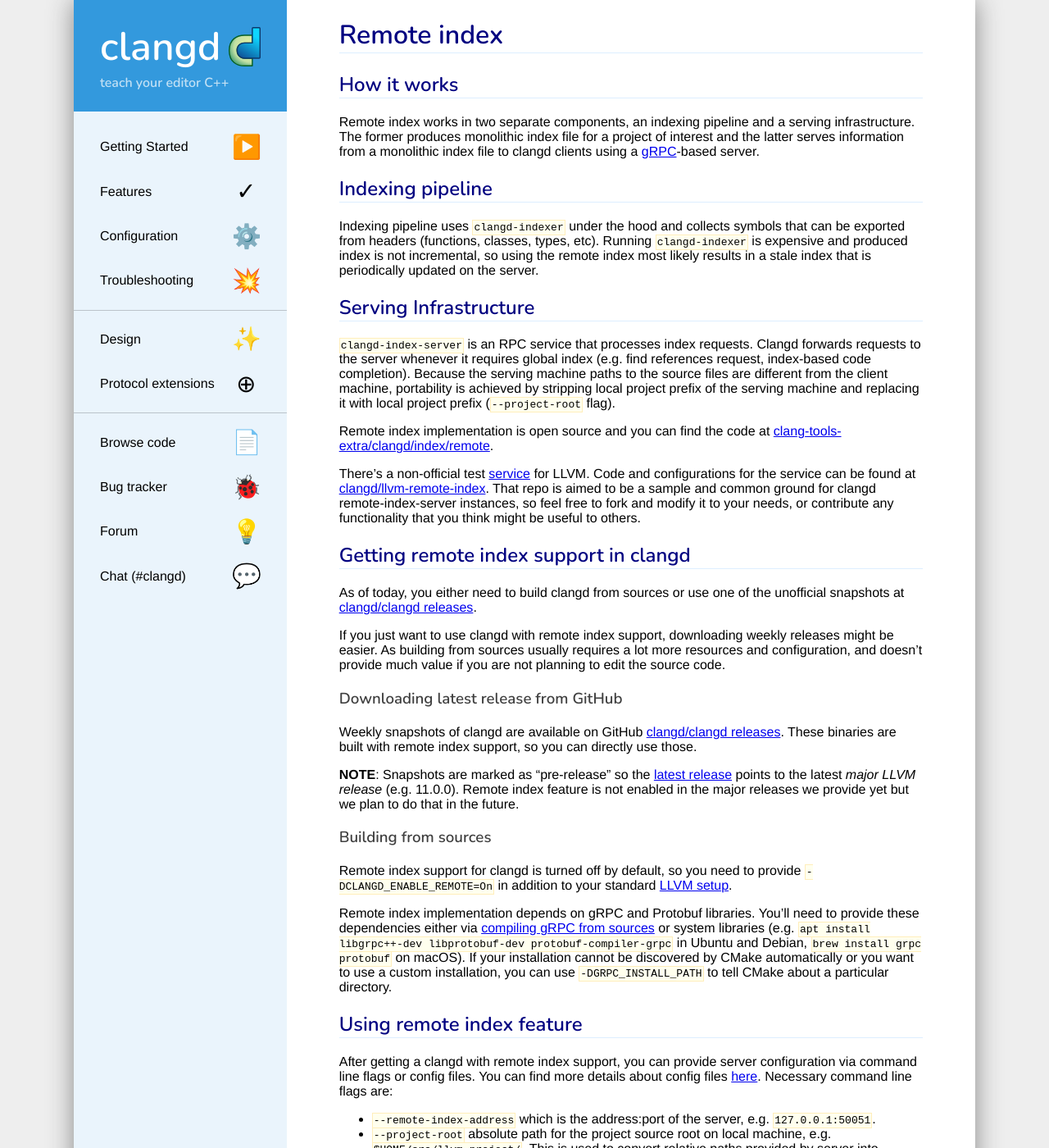
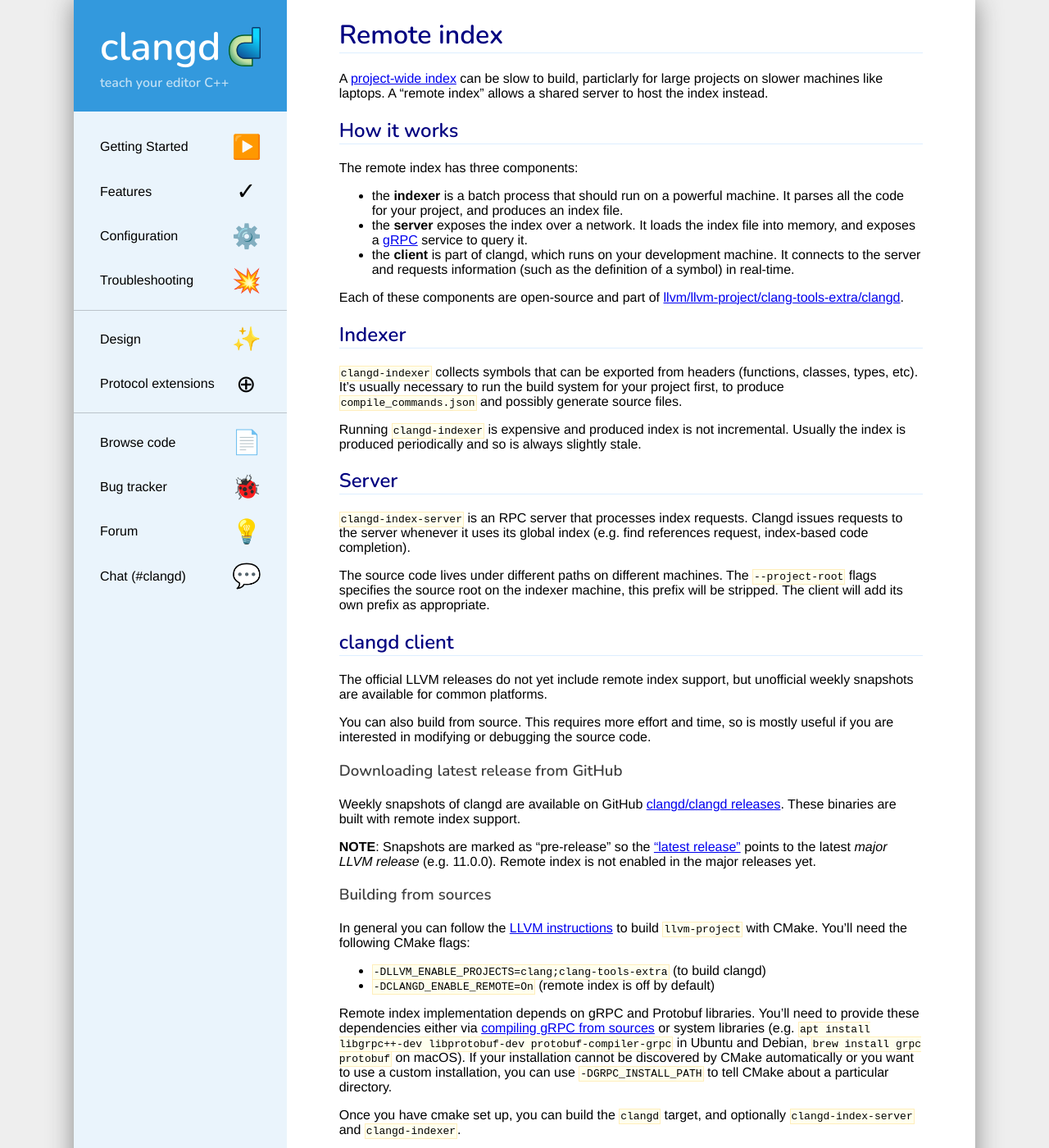
Before and after one commit to llvm/clangd-www, a Jekyll site: the page built from remote-index.md, in a window 1280 px wide and 1400 px high. Shown: the whole window at 82% size. Built offline with Jekyll 4.4.1, drawn with Linux system fonts in a browser that asks for light colours; our own code applies the rules of GitHub Pages for plain Markdown files; some of the changed text lies outside the part shown.

Commit message:
Tweaks to remote index docs (#15)
- reduce duplication, particularly between llvm-remote-index and remote-index
- add introduction to remote-index, describing what the feature does
- describe three components of remote-index rather than two (client!)
- clarify support of testing instance (unsupported, not best-effort)
- more direct/concise language (e.g. indexing pipeline -> indexer)
- move a few paragraphs to more closely related sections
- make privacy section of llvm-remote-index specific and remove some subjective language
- broken links fixed (link to *.html, not *.md)

```diff
--- a/llvm-remote-index.md
+++ b/llvm-remote-index.md
@@ -1,14 +1,13 @@
-# LLVM remote index service
+# Unofficial LLVM remote index service
 
-There's currently a test instance of clangd remote-index for LLVM project at
-`llvm.clangd-index-staging.dev`. The service is maintained at best effort,
-and is not an official LLVM product.
+A clangd [remote index](/remote-index.html) server for the LLVM project is
+currently available for testing.
+The service is unsupported and is not an official LLVM product.
 
-After getting a clangd with remote-index support as described in
-[here](./remote-index.md#getting-remote-index-support-in-clangd), you can
-point it at `llvm.clangd-index-staging.dev:50051` either through
-[config](./config.md) or [command line
-flags](./remote-index.md#using-remote-index-feature).
+To use it, you'll need clangd with remote-index support. Set the server address
+to `llvm.clangd-index-staging.dev:50051`, and the project root to your
+`llvm-project` directory. Details on how to do this are at
+[remote index](/remote-index.html).
 
 ## Overview
 
@@ -24,44 +23,31 @@
 
 The service is hosted on GCP by clangd team, with sponsorship of Google.
 
-Whole LLVM codebase (`-DLLVM_ENABLE_PROJECTS="all"`) is indexed on a daily
-basis, index snapshots are available in [clangd/llvm-remote-index
-releases](https://github.com/clangd/llvm-remote-index/releases). We only
-index the main branch of LLVM and periodically check for the new idex version
-on the deployment server. The server also checks for new versions of
-`clangd-index-server` which is fetched from [clangd/clangd
-snapshots](https://github.com/clangd/clangd/releases).
+The whole [`llvm-project`](https://github.com/llvm/llvm-project) codebase
+is indexed daily (`main` branch, `-DLLVM_ENABLE_PROJECTS="all"`).
+Index snapshots are published as [clangd/llvm-remote-index
+releases](https://github.com/clangd/llvm-remote-index/releases) and the index
+server periodically fetches the newest data.
 
 ## Privacy and security notice
 
-Remote index service is offered for free to everyone on internet, mainly
-benefiting people working on the open-source LLVM project. The service is run
-on best-effort basis and this is not an official LLVM product.
+This index service is offered for free to all developers, and is mostly useful
+to people working on the open-source LLVM project. The service is run on a
+best-effort basis and is not an official LLVM product.
+Google donated the funding for Google Cloud Platform instance that is used, but
+it is a public instance running and serving unmodified LLVM code.
 
-Source code that is served is the open source version of LLVM: sources from
-the [LLVM monorepo](https://github.com/llvm/llvm-project) main branch are
-fetched without any modifications. The infrastructure used and the code being
-run is publicly available
-([clangd/index/remote](https://github.com/llvm/llvm-project/tree/master/clang-tools-extra/clangd/index/remote)
-for server and client implementation,
-[llvm-remote-index](https://github.com/clangd/llvm-remote-index) for
-indexing, data pipelines and deployment). Google generously donated the
-funding for Google Cloud Platform instance that is used, but it is a public
-instance (same as any instance open source developers can use themselves).
-
-Requests from user contain some data from clangd instance such as the file
-you are editing, (possibly incomplete) token before the cursor and other
-index signals. Full description of transferred data is
+The requests clangd sends to server contain information about the code such as
+the file path you are editing, partial token before the cursor and other
+index signals. Request details:
 [`Index.proto`](https://github.com/llvm/llvm-project/blob/master/clang-tools-extra/clangd/index/remote/Index.proto)
 and
 [`Service.proto`](https://github.com/llvm/llvm-project/blob/master/clang-tools-extra/clangd/index/remote/Service.proto)
-files. No data is stored longer than needed and no user-specific data is
-stored at all: as soon as the request is complete we throw away the data
-keeping only the aggregate statistics (request latencies, number of requests,
-etc) and logs without any personal data to ensure service stability and
-diagnose issues. As the result, personal data is not stored anywhere.
-Aggregate data is used to track improve the state of the service, it is
-available upon request. Here is the
-[Dockerfile](https://github.com/clangd/llvm-remote-index/blob/master/deployment/Dockerfile)
-we use for running the service and [logging
-implementation](https://github.com/llvm/llvm-project/blob/master/clang-tools-extra/clangd/index/remote/server/Server.cpp).
+This data is needed to provide index results, is discarded after serving the
+request, and is not stored.
+
+Basic anonymous request information is logged to observe service level:
+ - request type (e.g. "lookup")
+ - success/failure
+ - number of results returned
+ - latency
--- a/remote-index.md
+++ b/remote-index.md
@@ -1,66 +1,70 @@
 # Remote index
+
+A [project-wide index](/design/indexing.html) can be slow to build, particlarly
+for large projects on slower machines like laptops. A "remote index" allows
+a shared server to host the index instead.
 
 ## How it works
 
-Remote index works in two separate components, an indexing pipeline and a
-serving infrastructure. The former produces monolithic index file for a
-project of interest and the latter serves information from a monolithic index
-file to clangd clients using a [gRPC](https://grpc.io/)-based server.
+The remote index has three components:
 
-## Indexing pipeline
+ - the **indexer** is a batch process that should run on a powerful machine.
+   It parses all the code for your project, and produces an index file.
+ - the **server** exposes the index over a network. It loads the index file into
+   memory, and exposes a [gRPC](https://grpc.io) service to query it.
+ - the **client** is part of clangd, which runs on your development machine.
+   It connects to the server and requests information (such as the definition
+   of a symbol) in real-time.
 
-Indexing pipeline uses `clangd-indexer` under the hood and collects symbols
-that can be exported from headers (functions, classes, types, etc). Running
-`clangd-indexer` is expensive and produced index is not incremental, so using
-the remote index most likely results in a stale index that is periodically
-updated on the server.
+Each of these components are open-source and part of
+[llvm/llvm-project/clang-tools-extra/clangd](https://github.com/llvm/llvm-project/tree/master/clang-tools-extra/clangd/).
 
-## Serving Infrastructure
+## Indexer
 
-`clangd-index-server` is an RPC service that processes index requests. Clangd
-forwards requests to the server whenever it requires global index (e.g. find
-references request, index-based code completion). Because the serving machine
-paths to the source files are different from the client machine, portability is
-achieved by stripping local project prefix of the serving machine and replacing
-it with local project prefix (`--project-root` flag).
+`clangd-indexer` collects symbols that can be exported from headers (functions,
+classes, types, etc).
+It's usually necessary to run the build system for your project first,
+to produce `compile_commands.json` and possibly generate source files.
 
-Remote index implementation is open source and you can find the code at
-[clang-tools-extra/clangd/index/remote](https://github.com/llvm/llvm-project/tree/master/clang-tools-extra/clangd/index/remote).
+Running `clangd-indexer` is expensive and produced index is not incremental.
+Usually the index is produced periodically and so is always slightly stale.
 
-There's a non-official test [service](./llvm-remote-index.md) for LLVM. Code
-and configurations for the service can be found at
-[clangd/llvm-remote-index](https://github.com/clangd/llvm-remote-index). That
-repo is aimed to be a sample and common ground for clangd remote-index-server
-instances, so feel free to fork and modify it to your needs, or contribute
-any functionality that you think might be useful to others.
+## Server
 
-## Getting remote index support in clangd
+`clangd-index-server` is an RPC server that processes index requests. Clangd
+issues requests to the server whenever it uses its global index (e.g. find
+references request, index-based code completion).
 
-As of today, you either need to build clangd from sources or use one of the
-unofficial snapshots at [clangd/clangd
-releases](https://github.com/clangd/clangd/releases).
+The source code lives under different paths on different machines.
+The `--project-root` flags specifies the source root on the indexer machine,
+this prefix will be stripped. The client will add its own prefix as appropriate.
 
-If you just want to use clangd with remote index support, downloading weekly
-releases might be easier. As building from sources usually requires a lot
-more resources and configuration, and doesn't provide much value if you are
-not planning to edit the source code.
+## clangd client
+
+The official LLVM releases do not yet include remote index support, but
+unofficial weekly snapshots are available for common platforms.
+
+You can also build from source. This requires more effort and time, so is
+mostly useful if you are interested in modifying or debugging the source code.
 
 ### Downloading latest release from GitHub
 
 Weekly snapshots of clangd are available on GitHub [clangd/clangd
 releases](https://github.com/clangd/clangd/releases). These binaries are
-built with remote index support, so you can directly use those.
+built with remote index support.
 
-**NOTE**: Snapshots are marked as "pre-release" so the [latest
-release](https://github.com/clangd/clangd/releases/latest) points to the
-latest _major LLVM release_ (e.g. 11.0.0). Remote index feature is not enabled
-in the major releases we provide yet but we plan to do that in the future.
+**NOTE**: Snapshots are marked as "pre-release" so the ["latest
+release"](https://github.com/clangd/clangd/releases/latest) points to the
+latest _major LLVM release_ (e.g. 11.0.0). Remote index is not enabled
+in the major releases yet.
 
 ### Building from sources
 
-Remote index support for clangd is turned off by default, so you need to
-provide `-DCLANGD_ENABLE_REMOTE=On` in addition to your standard [LLVM
-setup](https://llvm.org/docs/CMake.html).
+In general you can follow the [LLVM instructions](https://llvm.org/docs/CMake.html)
+to build `llvm-project` with CMake. You'll need the following CMake flags:
+
+- `-DLLVM_ENABLE_PROJECTS=clang;clang-tools-extra` (to build clangd)
+- `-DCLANGD_ENABLE_REMOTE=On` (remote index is off by default)
 
 Remote index implementation depends on gRPC and Protobuf libraries. You'll
 need to provide these dependencies either via [compiling gRPC from
@@ -71,15 +75,21 @@
 you want to use a custom installation, you can use `-DGRPC_INSTALL_PATH` to
 tell CMake about a particular directory.
 
+Once you have cmake set up, you can build the `clangd` target, and optionally
+`clangd-index-server` and `clangd-indexer`.
+
 ## Using remote index feature
 
-After getting a clangd with remote index support, you can provide server
-configuration via command line flags or config files. You can find more
-details about config files [here](/config.md). Necessary command line flags
-are:
+When using clangd with remote index support, you can specify the server to
+connect to in two ways:
 
-- `--remote-index-address` which is the address:port of the server, e.g.
-  `127.0.0.1:50051`.
-- `--project-root` absolute path for the project source root on local
-  machine, e.g. `$HOME/src/llvm-project/`. This is used to convert relative
-  paths provided by server into absolute paths on the local machine.
+- [clangd configuration files](/config.html) (recommended)
+- clangd flags `--remote-index-address` and `--project-root` (best for testing)
+
+Either way, you'll need to specify a server address such as `127.0.0.1:50051`,
+and the project root on your local machine, e.g. `/home/me/src/my-project/`.
+The project root is used to translate paths from the server to your machine.
+
+An unofficial test [service](/llvm-remote-index.html) is available for LLVM.
+The [configuration scripts](https://github.com/clangd/llvm-remote-index) for
+this service may be a useful starting point if you want to host an index.
```
Also changed, not shown: design/indexing.md (+1 -1 lines).
